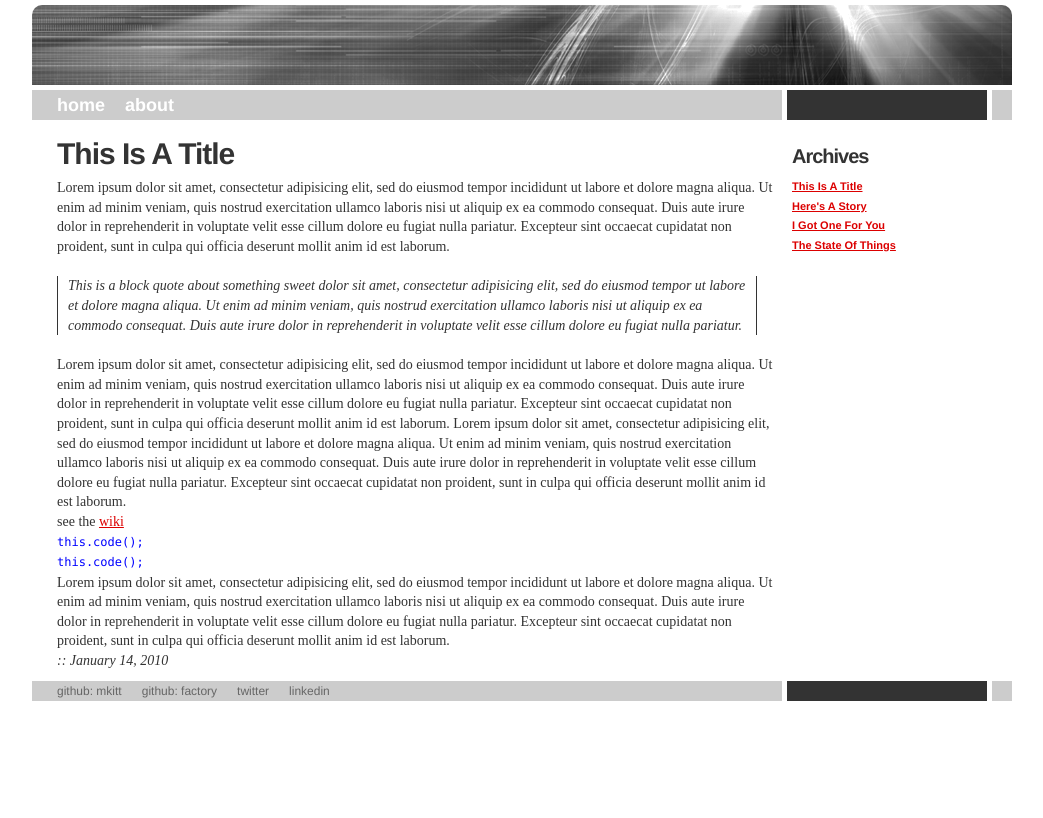
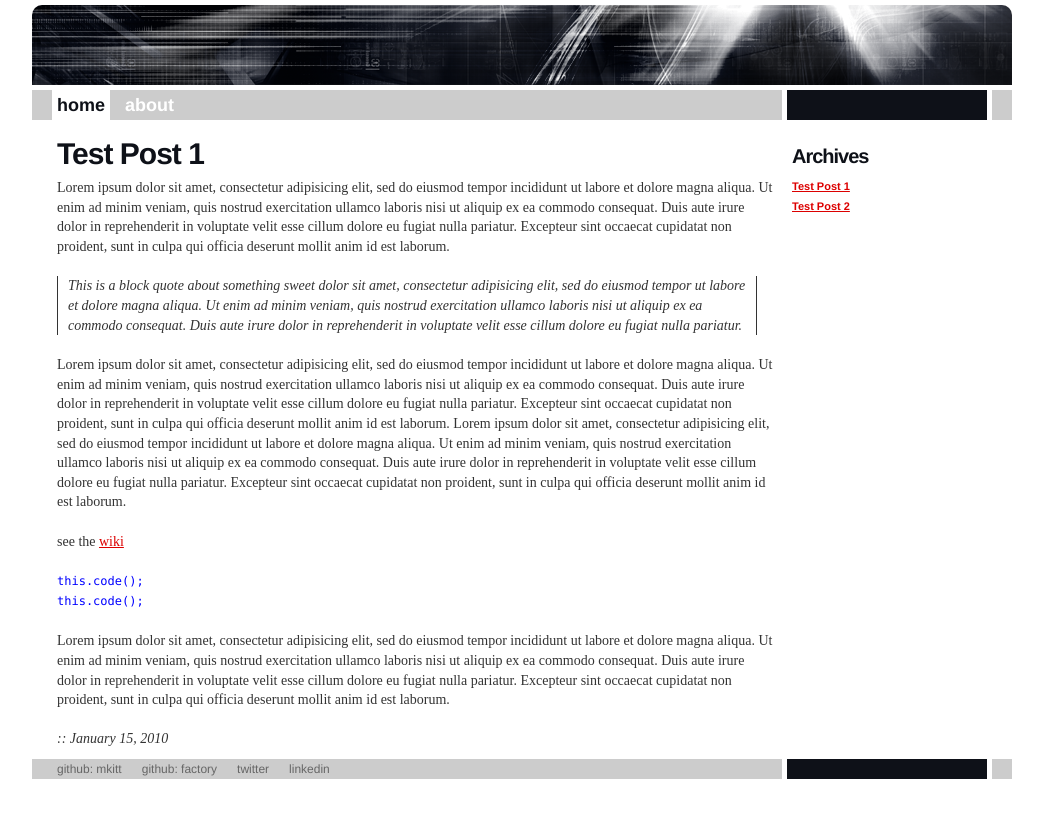
Before and after one commit to mkitt/mkitt.net, a Jekyll site: the page built from index.html, in a window 1280 px wide. Shown: the top 818 px of the page, without its empty margins (118-1161 px from the left). Built offline with Jekyll 4.4.1, drawn with Linux system fonts in a browser that asks for light colours; Markdown is read by kramdown in place of the engine named in the settings.

Commit message:
more layouts, playing with posts and the archives. about page.

```diff
--- a/_layouts/default.html
+++ b/_layouts/default.html
@@ -6,20 +6,19 @@
   <meta content="en-us" http-equiv="Content-Language" />
   <meta content="Page description" name="description" />
   <meta name="author" content="Matthew Kitt">
-  <link href="favicon.ico" rel="shortcut icon" type="image/x-icon" />
-  <link href="css/screen.css" rel="stylesheet" type="text/css" />
-  <link rel="alternate" type="application/atom+xml" title="Title - Atom" href="http://feeds2.feedburner.com/mkitt" />
+  <link href="/favicon.ico" rel="shortcut icon" type="image/x-icon" />
+  <link href="/css/screen.css" rel="stylesheet" type="text/css" media="screen, projection" />
+  <link rel="alternate" type="application/atom+xml" title="mkitt" href="http://feeds.feedburner.com/mkitt" />
 	<title>mkitt :: {{ page.title }}</title>
 </head>
-<body>
+<body {% if page.location %}id="{{ page.location }}"{% endif %}>
   <div id="header" >
-    <!--<h1>{{ page.title }}</h1>-->
   </div>
   <div id="nav">
     <div class="column-left">
         <ul>
-        <li><a href="" title="home">home</a></li>
-        <li><a href="" title="about">about</a></li>
+        <li class="home"><a href="/" title="home">home</a></li>
+        <li class="about"><a href="/about.html" title="about">about</a></li>
       </ul>
     </div>
     <div class="column-right">
@@ -38,10 +37,11 @@
       <div id="aside">
         <h3>Archives</h3>
         <ul>
-          <li><a href="#" title="This Is A Title">This Is A Title</a> </li>
-          <li><a href="#" title="Here's A Story">Here's A Story</a> </li>
-          <li><a href="#" title="I Got One For You">I Got One For You</a> </li>
-          <li><a href="#" title="The State Of Things">The State Of Things</a> </li>
+          {% for post in site.posts %}
+            <li>
+              <a href="{{ post.url }}" title="{{ post.title }}">{{ post.title }}</a>
+            </li>
+          {% endfor %}
         </ul>
       </div>
     </div>
--- /dev/null
+++ b/_layouts/post.html
@@ -0,0 +1,4 @@
+---
+layout: default
+---
+{{ content }}
--- a/index.markdown
+++ b/_posts/2010-01-15-test-post-1.markdown
@@ -1,19 +1,24 @@
 ---
-layout: default
-title: home
+layout: post
+title: Test Post 1
 ---
-# This Is A Title #
+# {{ page.title }} #
 Lorem ipsum dolor sit amet, consectetur adipisicing elit, sed do eiusmod tempor incididunt ut labore et dolore magna aliqua. Ut enim ad minim veniam, quis nostrud exercitation ullamco laboris nisi ut aliquip ex ea commodo consequat. Duis aute irure dolor in reprehenderit in voluptate velit esse cillum dolore eu fugiat nulla pariatur. Excepteur sint occaecat cupidatat non proident, sunt in culpa qui officia deserunt mollit anim id est laborum.
+
 > This is a block quote about something sweet dolor sit amet, consectetur adipisicing elit, sed do eiusmod tempor ut labore et dolore magna aliqua. Ut enim ad minim veniam, quis nostrud exercitation ullamco laboris nisi ut aliquip ex ea commodo consequat. Duis aute irure dolor in reprehenderit in voluptate velit esse cillum dolore eu fugiat nulla pariatur.
 
 Lorem ipsum dolor sit amet, consectetur adipisicing elit, sed do eiusmod tempor incididunt ut labore et dolore magna aliqua. Ut enim ad minim veniam, quis nostrud exercitation ullamco laboris nisi ut aliquip ex ea commodo consequat. Duis aute irure dolor in reprehenderit in voluptate velit esse cillum dolore eu fugiat nulla pariatur. Excepteur sint occaecat cupidatat non proident, sunt in culpa qui officia deserunt mollit anim id est laborum. Lorem ipsum dolor sit amet, consectetur adipisicing elit, sed do eiusmod tempor incididunt ut labore et dolore magna aliqua. Ut enim ad minim veniam, quis nostrud exercitation ullamco laboris nisi ut aliquip ex ea commodo consequat. Duis aute irure dolor in reprehenderit in voluptate velit esse cillum dolore eu fugiat nulla pariatur. Excepteur sint occaecat cupidatat non proident, sunt in culpa qui officia deserunt mollit anim id est laborum.
-<br />
+&nbsp;
+&nbsp;
 see the [wiki](https://github.com/factorylabs/orange-actionscript/wikis "Go here now!")
-<br />
+&nbsp;
+&nbsp;
 <code>this.code();</code>
 
 <code>this.code();</code>
-<br />
+&nbsp;
+&nbsp;
 Lorem ipsum dolor sit amet, consectetur adipisicing elit, sed do eiusmod tempor incididunt ut labore et dolore magna aliqua. Ut enim ad minim veniam, quis nostrud exercitation ullamco laboris nisi ut aliquip ex ea commodo consequat. Duis aute irure dolor in reprehenderit in voluptate velit esse cillum dolore eu fugiat nulla pariatur. Excepteur sint occaecat cupidatat non proident, sunt in culpa qui officia deserunt mollit anim id est laborum.
-<br />
-_:: January 14, 2010_
+&nbsp;
+&nbsp;
+*:: {{ page.date | date: "%B %d, %Y" }}*
--- a/css/screen.css
+++ b/css/screen.css
@@ -22,13 +22,16 @@ a:link, a:visited {
   color: #DC0000;
 }
 a:hover, a:active {
-  background: #333;
+  background: #0e1118;
   text-decoration: none;
   color: #FFF;
 }
 
-a img {
+img {
   border-width: 0;
+  float: left;
+  display: block;
+  margin: 0 10px 10px 2px;
 }
 
 .clear {
@@ -55,6 +58,7 @@ h1, h2, h3 {
   font-family: 'Helvetica Neue', 'Helvetica', 'Arial', sans-serif;
   font-weight: bolder;
   letter-spacing: -1px;
+  color: #0e1118;
 }
 
 h1 {
@@ -148,7 +152,13 @@ li {
 }
 #nav a:hover, #nav a:active, #footer a:hover, #footer a:active {
   background: #FFF;
-  color: #333;
+  color: #0e1118;
+}
+
+#home .home a:link, #home .home a:visited, #home .home a:hover, #home .home a:active,
+#about .about a:link, #about .about a:visited, #about .about a:hover, #about .about a:active {
+  background: #FFF;
+  color: #0e1118;
 }
 
 .article, #aside {
@@ -166,6 +176,9 @@ li {
   font-size: 11px;
   font-weight: bold;
 }
+#aside a:visited {
+  text-decoration: none;
+}
 
 .vr-skinny, .vr-wide-fill {
   float: left;
@@ -176,6 +189,6 @@ li {
   width: 5px;
 }
 .vr-wide-fill {
-  background: #333;
+  background: #0e1118;
   width: 200px;
 }
```
Also changed, not shown: _posts/2010-01-05-test-post-2.markdown (added, +9 -0 lines), about.markdown (added, +12 -0 lines), atom.xml (added, +28 -0 lines), index.html (added, +8 -0 lines), images/header-bg.png.
